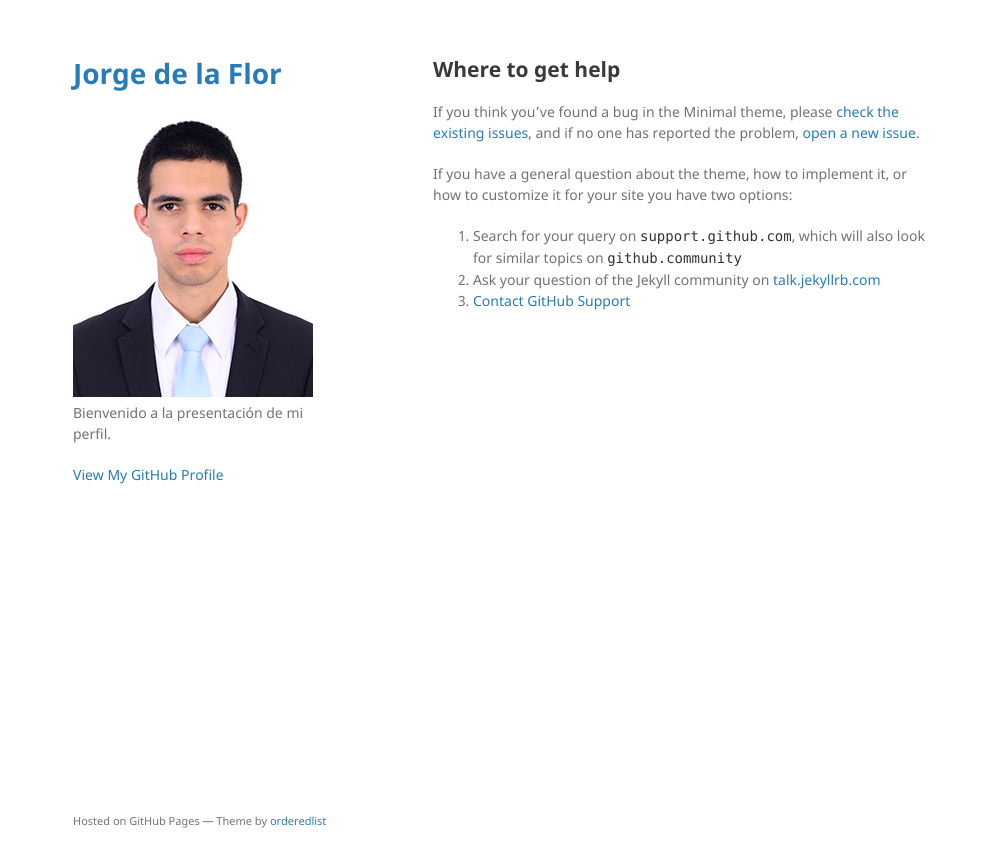
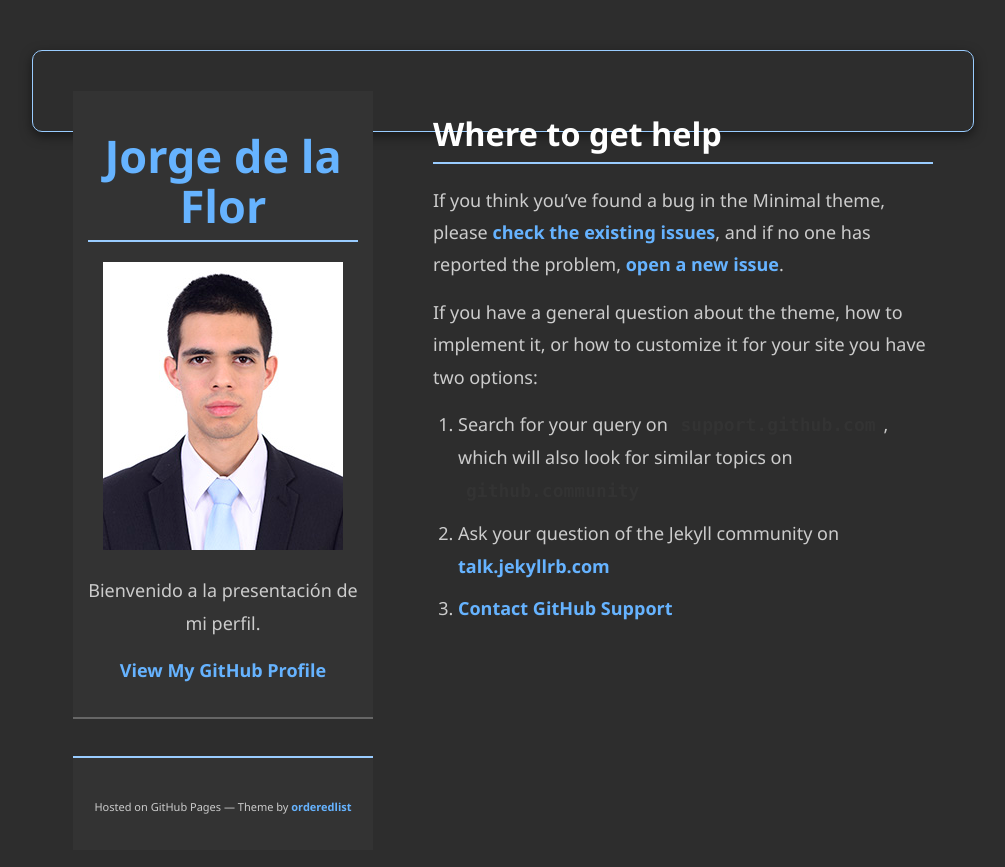
Before and after one commit to Jorge-de-la-Flor/Jorge-de-la-Flor.github.io, a Jekyll site: the page built from docs/SUPPORT.md, in a window 1280 px wide. Shown: the top 867 px of the page, without its empty margins (137-1142 px from the left). Built offline with Jekyll 4.4.1, drawn with Linux system fonts in a browser that asks for light colours; our own code applies the rules of GitHub Pages for plain Markdown files.

Commit message:
actualziacioń scss6

```diff
--- a/assets/css/style.scss
+++ b/assets/css/style.scss
@@ -12,5 +12,181 @@
   --border-color: #99ccff;
   --accent-color: #66b3ff;
   --accent-hover: #3399cc;
-  --code-text: #00000;
 }
+
+/* Fuente general */
+body {
+  background-color: var(--bg-primary);
+  color: var(--text-primary);
+  font-family: 'Segoe UI', Tahoma, Geneva, Verdana, sans-serif;
+  font-size: 18px;
+  line-height: 1.8;
+  margin: 0;
+  padding: 0;
+  transition: all 0.3s ease;
+}
+
+/* Contenedor principal */
+.wrapper {
+  background-color: var(--bg-secondary);
+  border: 1px solid var(--border-color);
+  box-shadow: 0 4px 12px rgba(0, 0, 0, 0.5);
+  max-width: 1000px;
+  margin: 50px auto;
+  padding: 40px;
+  border-radius: 10px;
+}
+
+/* Header */
+header {
+  background-color: var(--bg-tertiary);
+  border-bottom: 2px solid #666;
+  padding: 15px;
+  text-align: center;
+}
+
+/* Enlaces */
+a {
+  color: var(--accent-color);
+  text-decoration: none;
+  font-weight: bold;
+  transition: color 0.2s ease;
+}
+
+a:hover {
+  color: var(--accent-hover);
+  text-decoration: underline;
+}
+
+a:visited {
+  color: #8db3d9;
+}
+
+/* Encabezados */
+h1, h2, h3, h4, h5, h6 {
+  color: var(--text-primary);
+  border-bottom: 2px solid var(--border-color);
+  padding-bottom: 10px;
+  margin-top: 25px;
+}
+
+h1 {
+  font-size: 2.5em;
+}
+
+h2 {
+  font-size: 1.8em;
+}
+
+/* Texto */
+p {
+  color: var(--text-secondary);
+  margin: 15px 0;
+  max-width: 100%;
+}
+
+/* Listas */
+ul, ol {
+  color: var(--text-secondary);
+  padding-left: 25px;
+}
+
+li {
+  margin: 10px 0;
+}
+
+/* Tablas */
+table {
+  background-color: var(--bg-secondary);
+  border: 1px solid var(--border-color);
+  width: 100%;
+  margin: 15px 0;
+  border-collapse: collapse;
+}
+
+th, td {
+  border: 1px solid var(--border-color);
+  padding: 10px;
+}
+
+th {
+  background-color: var(--bg-tertiary);
+  color: var(--text-primary);
+  font-weight: bold;
+}
+
+td {
+  color: var(--text-secondary);
+}
+
+pre {
+  padding: 20px;
+  overflow-x: auto;
+  line-height: 1.6;
+  margin: 15px 0;
+}
+
+code {
+  padding: 3px 8px;
+}
+
+/* Blockquotes */
+blockquote {
+  background-color: var(--bg-tertiary);
+  border-left: 5px solid var(--accent-color);
+  color: var(--text-secondary);
+  padding: 20px;
+  margin: 20px 0;
+  font-style: italic;
+}
+
+/* Botones */
+button, .btn {
+  background-color: var(--accent-color);
+  color: white;
+  border: none;
+  padding: 10px 20px;
+  border-radius: 5px;
+  cursor: pointer;
+  transition: background-color 0.2s ease;
+}
+
+button:hover, .btn:hover {
+  background-color: var(--accent-hover);
+}
+
+/* Footer */
+footer {
+  background-color: var(--bg-tertiary);
+  border-top: 2px solid var(--border-color);
+  color: var(--text-secondary);
+  text-align: center;
+  padding: 15px;
+  margin-top: 25px;
+}
+
+/* Responsive */
+@media (max-width: 768px) {
+  .wrapper {
+    margin: 10px;
+    padding: 15px;
+    border-radius: 0;
+  }
+
+  pre {
+    padding: 15px;
+    font-size: 14px;
+  }
+
+  h1 {
+    font-size: 2em;
+  }
+
+  h2 {
+    font-size: 1.5em;
+  }
+
+  p {
+    font-size: 16px;
+  }
+}
```
